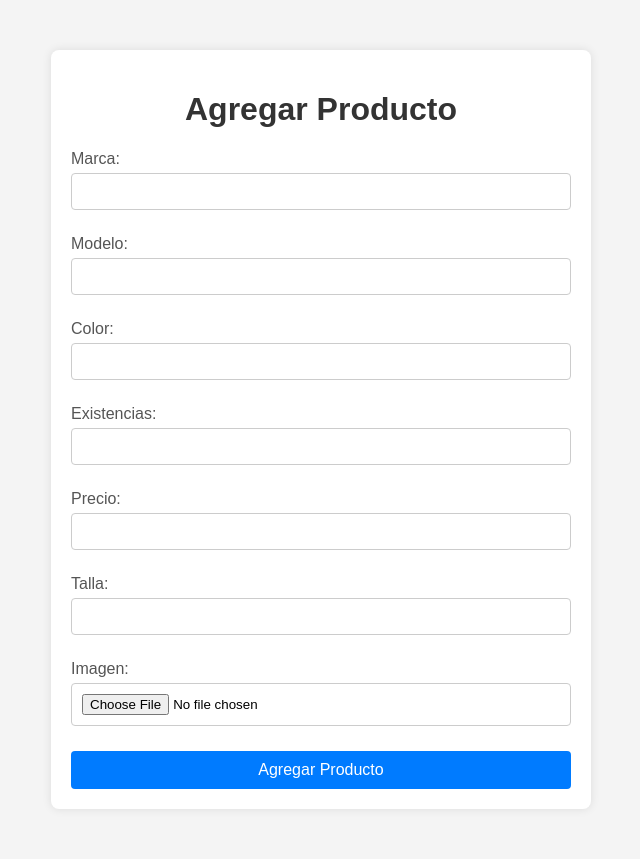
After one commit to Roberto9080/repositorio_py, a Flask app: page /add_product in a window 1280 px wide. The commit adds this page. Shown: the whole page, without its empty margins (319-959 px from the left). Run offline with Flask 3, Linux system fonts and the light colour scheme; the visitor is signed in with stand-in values (Sample User, id 1).

Commit message:
agregando la interfaz de agregar productos

```diff
--- a/app.py
+++ b/app.py
@@ -62,6 +62,39 @@ def logout():
     session.pop('username', None)  # Elimina el nombre de usuario de la sesión
     return redirect(url_for('login'))  # Redirige al login
 
+# Ruta para la página de agregar producto, maneja métodos GET y POST
+@app.route('/add_product', methods=['GET', 'POST'])
+def add_product():
+    # Verifica si el usuario está en la sesión
+    if 'username' not in session:
+        return redirect(url_for('login'))  # Si no hay sesión, redirige al login
+
+    if request.method == 'POST':
+        # Obtiene los datos del formulario
+        marca = request.form['marca']
+        modelo = request.form['modelo']
+        color = request.form['color']
+        existencias = int(request.form['existencias'])
+        precio = float(request.form['precio'])
+        talla = int(request.form['talla'])
+        imagen = request.files['imagen']
+
+        # Guarda la imagen en el servidor (opcional, puedes ajustar esta parte según tus necesidades)
+        imagen_nombre = imagen.filename
+        imagen.save(f'static/images/{imagen_nombre}')
+
+        # Inserta los datos en la base de datos
+        cursor = conexion.cursor()
+        cursor.execute("""
+            INSERT INTO Productos (marca, modelo, color, existencias, precio, talla, imagen_nombre)
+            VALUES (%s, %s, %s, %s, %s, %s, %s)
+        """, (marca, modelo, color, existencias, precio, talla, imagen_nombre))
+        conexion.commit()  # Guarda los cambios en la base de datos
+
+        return redirect(url_for('dashboard'))  # Redirige al dashboard después de agregar el producto
+
+    return render_template('add_product.html')  # Renderiza la plantilla para agregar productos
+
 # Inicia la aplicación Flask en modo debug
 if __name__ == '__main__':
     app.run(debug=True)
--- /dev/null
+++ b/static/styles_add_product.css
@@ -0,0 +1,56 @@
+body {
+    font-family: Arial, sans-serif;
+    background-color: #f4f4f4;
+    margin: 0;
+    padding: 0;
+}
+
+.container {
+    max-width: 500px;
+    margin: 50px auto;
+    padding: 20px;
+    background-color: #fff;
+    box-shadow: 0 0 10px rgba(0, 0, 0, 0.1);
+    border-radius: 8px;
+}
+
+h1 {
+    text-align: center;
+    color: #333;
+}
+
+.form-group {
+    margin-bottom: 15px;
+}
+
+label {
+    display: block;
+    margin-bottom: 5px;
+    color: #555;
+}
+
+input[type="text"],
+input[type="number"],
+input[type="file"] {
+    width: 100%;
+    padding: 10px;
+    margin-bottom: 10px;
+    border: 1px solid #ccc;
+    border-radius: 4px;
+    box-sizing: border-box;
+}
+
+button {
+    width: 100%;
+    padding: 10px;
+    background-color: #007bff;
+    color: white;
+    border: none;
+    border-radius: 4px;
+    cursor: pointer;
+    font-size: 16px;
+}
+
+button:hover {
+    background-color: #0056b3;
+}
--- /dev/null
+++ b/templates/add_product.html
@@ -0,0 +1,45 @@
+<!DOCTYPE html>
+<html lang="es">
+<head>
+    <meta charset="UTF-8">
+    <meta name="viewport" content="width=device-width, initial-scale=1.0">
+    <title>Agregar Producto</title>
+    <link rel="stylesheet" href="{{ url_for('static', filename='styles_add_product.css') }}">
+</head>
+<body>
+    <div class="container">
+        <h1>Agregar Producto</h1>
+        <form action="/add_product" method="POST" enctype="multipart/form-data">
+            <div class="form-group">
+                <label for="marca">Marca:</label>
+                <input type="text" id="marca" name="marca" required>
+            </div>
+            <div class="form-group">
+                <label for="modelo">Modelo:</label>
+                <input type="text" id="modelo" name="modelo" required>
+            </div>
+            <div class="form-group">
+                <label for="color">Color:</label>
+                <input type="text" id="color" name="color" required>
+            </div>
+            <div class="form-group">
+                <label for="existencias">Existencias:</label>
+                <input type="number" id="existencias" name="existencias" required>
+            </div>
+            <div class="form-group">
+                <label for="precio">Precio:</label>
+                <input type="number" step="0.01" id="precio" name="precio" required>
+            </div>
+            <div class="form-group">
+                <label for="talla">Talla:</label>
+                <input type="number" id="talla" name="talla" required>
+            </div>
+            <div class="form-group">
+                <label for="imagen">Imagen:</label>
+                <input type="file" id="imagen" name="imagen" accept="image/*">
+            </div>
+            <button type="submit">Agregar Producto</button>
+        </form>
+    </div>
+</body>
+</html>
--- a/templates/dashboard.html
+++ b/templates/dashboard.html
@@ -1,4 +1,3 @@
-<!-- PROYECTO_PY/templates/dashboard.html -->
 <!DOCTYPE html>
 <html lang="es">
 <head>
@@ -31,7 +30,7 @@
                 </a>
             </div>
             <div class="grid-item">
-                <a href="#inventario">
+                <a href="{{ url_for('add_product') }}">
                     <h3>Inventario</h3>
                     <p>Gestión de inventario</p>
                 </a>
```
